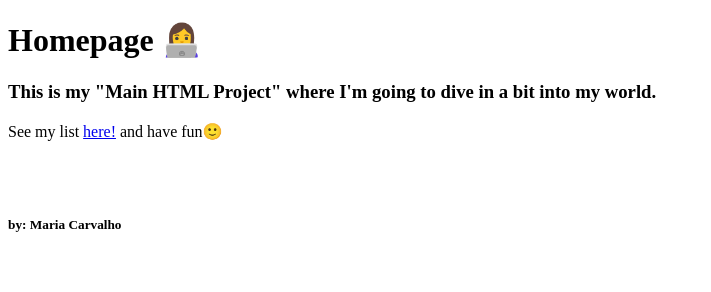
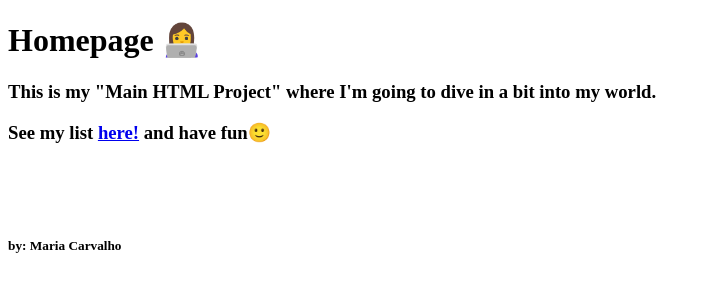
Before and after one commit to miacsilva/HTML-Website, a plain HTML site: page index.html in a window 1280 px wide. Shown: the whole page, without its empty margins (0-711 px from the left). Drawn offline with Linux system fonts and the light colour scheme.

Commit message:
Update index.html

```diff
--- a/index.html
+++ b/index.html
@@ -11,7 +11,7 @@
      <h3>This is my "Main HTML Project" where I'm going to dive in a bit into my world.</h3>
    </header>
    <main>
-     <h3></h3>See my list <a href="pages/list.html">here!</a> and have fun🙂</h3>
+     <h3>See my list <a href="pages/list.html">here!</a> and have fun🙂</h3>
    </main>
    <footer>
      <br>
```
